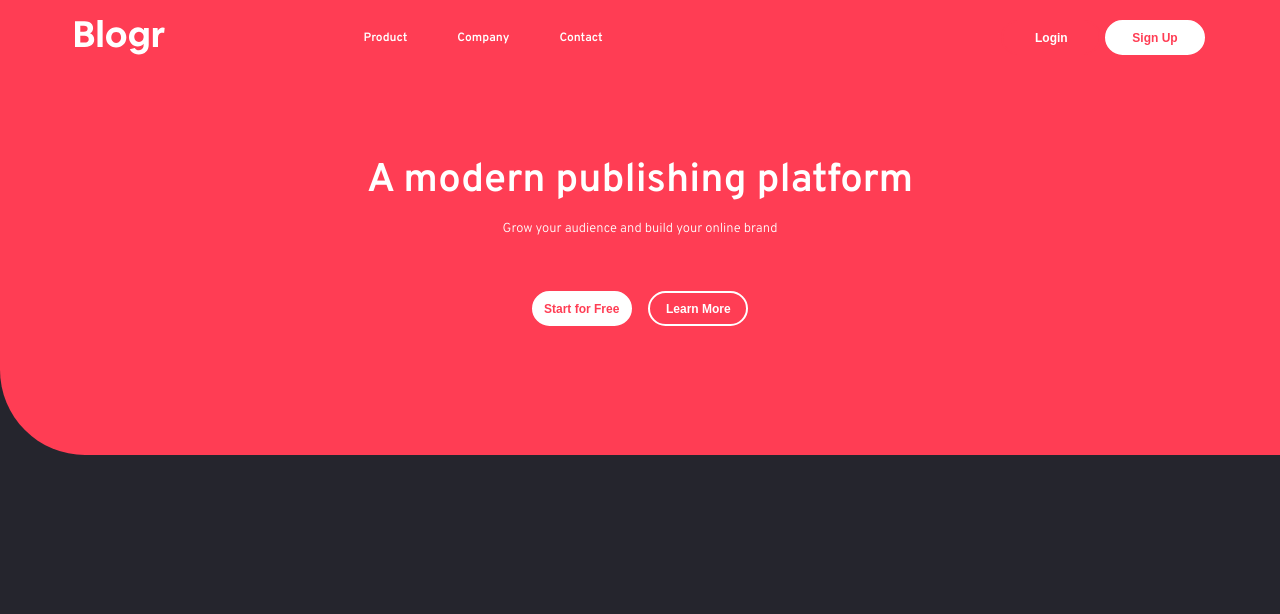
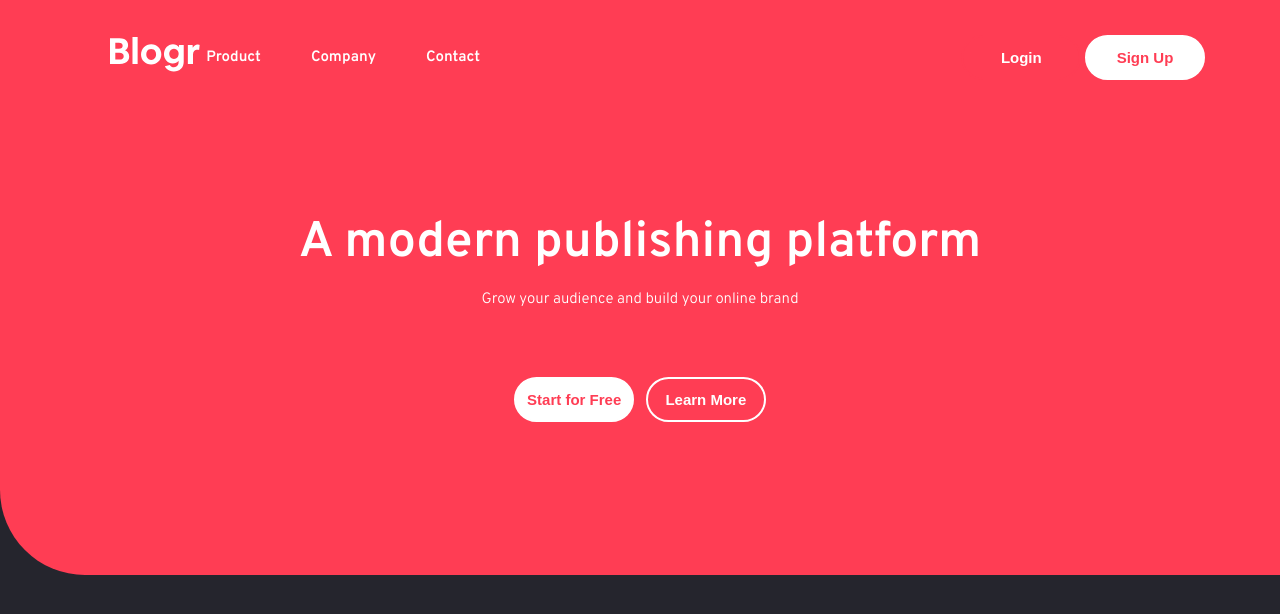
Before and after one commit to irlanmy/blogger-landing-page, a plain HTML site: page index.html in a window 1280 px wide. Drawn offline with Linux system fonts and the light colour scheme.

Commit message:
memperbaiki ukuran sesuai file design

```diff
--- a/css/styles.css
+++ b/css/styles.css
@@ -14,6 +14,7 @@ header {
   background-color: hsl(353, 100%, 62%);
   font-family: "Overpass";
   border-bottom-left-radius: 85px;
+  height: 575px;
 }
 
 a {
@@ -24,13 +25,14 @@ a {
 nav {
   display: flex;
   justify-content: space-between;
-  padding: 20px 75px;
+  padding: 35px 75px;
 }
 
 .logo {
   display: flex;
   align-items: center;
   cursor: pointer;
+  transform: translate(35px, -3px);
 }
 
 img {
@@ -42,12 +44,12 @@ img {
   display: flex;
   justify-content: space-evenly;
   align-items: center;
-  transform: translateX(-100px);
+  transform: translateX(-220px);
 }
 
 /* Latihan Navbar Dropdown */
 .dropdown {
-  font-size: 12px;
+  font-size: 15px;
 }
 
 .product,
@@ -74,7 +76,7 @@ img {
 .drop-ctn-3 {
   transform: translate(10px, 15px);
   line-height: 25px;
-  width: 100px;
+  width: 120px;
   box-sizing: border-box;
 }
 
@@ -105,12 +107,12 @@ img {
 
 button {
   /* padding: 8px 25px; */
-  width: 100px;
-  height: 35px;
+  width: 120px;
+  height: 45px;
   border-radius: 99px;
   outline: none;
   cursor: pointer;
-  font-size: 12px;
+  font-size: 15px;
   font-weight: 600;
 }
 
@@ -157,19 +159,19 @@ p {
 }
 
 h1 {
-  font-size: 40px;
+  font-size: 50px;
 }
 
 p {
-  font-size: 13px;
+  font-size: 15px;
   margin-top: 15px;
 }
 
 .button-cover {
   display: flex;
   justify-content: space-evenly;
-  margin-top: 45px;
-  width: 250px;
+  margin-top: 75px;
+  width: 275px;
   transform: translateY(90px);
   /* background-color: hsl(240, 10%, 16%); */
 }
```
